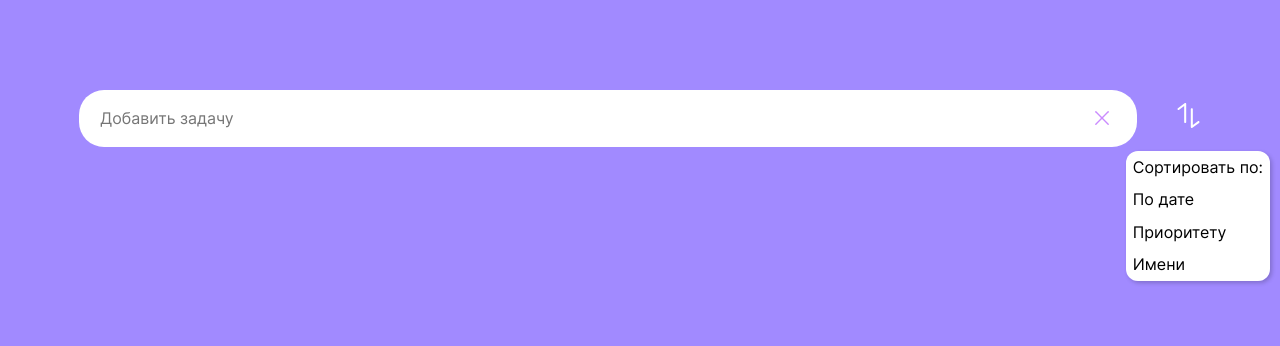
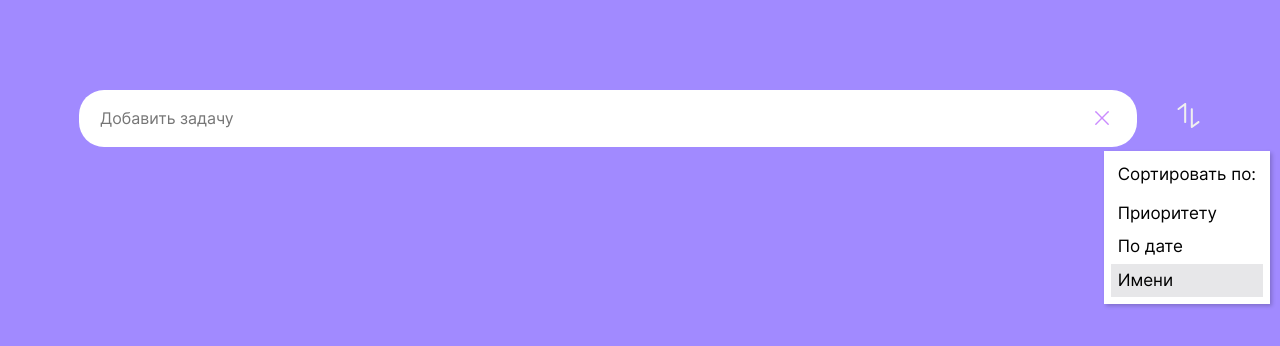
Before and after one commit to nidoveralis/todo-list-react, a React (Create React App) app: page / in a window 1280 px wide. Both pictures are taken after a click on the button 1188 px from the left and 115 px from the top of the page. Shown: the top 346 px of the page. Built offline with nearby package versions, Linux system fonts and the light colour scheme.

Commit message:
fix: slider

```diff
--- a/src/Interface.tsx
+++ b/src/Interface.tsx
@@ -36,7 +36,8 @@ interface ArrayProps {
     priority: string;
     day: string;
   }>;
-  searching?: boolean
+  searching?: boolean,
+  sortType?: string
 }
 
 interface PopupProps {
--- a/src/components/ElementToSort/ElementToSort.module.css
+++ b/src/components/ElementToSort/ElementToSort.module.css
@@ -7,7 +7,6 @@
   border: none;
   margin: 0;
   padding: 0;
-  background-color: #fff;
   cursor: pointer;
 }
 
@@ -33,25 +32,32 @@
   position: absolute;
   right: 10px;
   z-index: 1;
-  border-radius: 12px;
-  -webkit-border-radius: 12px;
-  -moz-border-radius: 12px;
-  -ms-border-radius: 12px;
-  -o-border-radius: 12px;
-  overflow: hidden;
+  background-color: #fff;
+  padding: 7px;
 }
 
 .button_menu {
   width: 100%;
   text-align: start;
   padding: 7px;
+  font-size: 17px;
+  background-color: transparent;
 }
 
 .button_menu:disabled {
   cursor: auto;
   color: #000;
+  background-color: #3f3f491f;
 }
 
 .menu_opened {
   display: block;
+  font-size: 17px;
 }
+
+.text {
+  margin: 0;
+  padding: 7px;
+  padding-bottom: 12px;
+  color: #000;
+}
--- a/src/components/ElementToSort/ElementToSort.tsx
+++ b/src/components/ElementToSort/ElementToSort.tsx
@@ -1,13 +1,18 @@
 import React from "react";
-import { useDispatch } from 'react-redux';
+import { useDispatch, useSelector } from 'react-redux';
 import cn from "classnames";
 import styles from './ElementToSort.module.css';
 import { buttonList } from "../../constants";
-import { sortOnPriority, sortOnData, sortOnName } from '../../store/actions/actions';
+import { sort, sortType } from '../../store/actions/actions';
+import { RootState } from '../../store/store';
 
 function ElementToSort() {
+
   const dispatch = useDispatch();
+  const sortType = useSelector((state: RootState) => state.listTasks.sortType);
   const [isOpenMenu, setIsOpenMenu] = React.useState(false);
+  const [sortBy, setSortBy] = React.useState('text'); //выбран
+
 
   function openMenu() {
     setIsOpenMenu(!isOpenMenu);
@@ -15,28 +20,26 @@ function ElementToSort() {
 
   function handleClickItemMenu(el: string) {
     setIsOpenMenu(false);
-    if (el === 'day') {
-      dispatch(sortOnData());
-    } else if (el === 'text') {
-      dispatch(sortOnName());
-    } else if (el === 'priority') {
-      dispatch(sortOnPriority());
-    }
+    setSortBy(el);
   }
+  React.useEffect(() => {
+    dispatch(sort(sortBy))
+  }, [sortBy])
 
-  return(
+  return (
     <div className={styles.sort}>
-      <button className={cn(styles.button, styles.button_icon)} onClick={openMenu}/>
+      <button className={cn(styles.button, styles.button_icon)} onClick={openMenu} />
       <ul className={cn(styles.menu, isOpenMenu && styles.menu_opened)}>
+        <p className={styles.text}>Сортировать по:</p>
         {buttonList.map((el) =>
           <li key={el.id}>
             <button
               type='button'
               className={cn(styles.button, styles.button_menu)}
-              disabled={el.id === 0 && true}
-              onClick={()=>handleClickItemMenu(el.prop)}
-              >{el.name}</button>
-            </li>
+              disabled={sortBy === el.prop}
+              onClick={() => handleClickItemMenu(el.prop)}
+            >{el.name}</button>
+          </li>
         )}
       </ul>
     </div>
--- a/src/components/Form/Form.tsx
+++ b/src/components/Form/Form.tsx
@@ -17,6 +17,7 @@ function Form() {
   function handlerClearInput() {
     setInputValue('');
     dispatch(searching(false));
+    dispatch(searchItem(''));
   }
 
   function submitForm(e: React.FormEvent<HTMLFormElement>) {
--- a/src/components/Item/Item.tsx
+++ b/src/components/Item/Item.tsx
@@ -7,7 +7,6 @@ import { removeItem, completedItem } from '../../store/actions/actions';
 
 function Item({elem, handlerEditItem}: ItemProps) {
   const dispatch = useDispatch();
-
   const priorityClass = elem.priority === 'hight' ? styles.priority_high : styles.priority_low;
   const dateParts = elem.day.split('.');
   const day = dateParts[0];
--- a/src/components/ItemList/ItemList.tsx
+++ b/src/components/ItemList/ItemList.tsx
@@ -19,7 +19,7 @@ function ItemList({handlerEditItem}: ListProps) {
       setlist(todolist);
       setNotFind(false);
     }
-  }, [searching]);
+  }, [searching, todolist]);
 
   React.useEffect(() => {
     if (searchResult && searchResult.length > 0) {
@@ -34,6 +34,7 @@ function ItemList({handlerEditItem}: ListProps) {
       setNotFind(false);
     }
   }, [searchResult]);
+  console.log(todolist)
   return(
     <ul className={styles.list}>
       <p className={cn(styles.text, classText)}>Не найдено</p>
--- a/src/constants.ts
+++ b/src/constants.ts
@@ -1,22 +1,16 @@
 export const buttonList =
-  [{
+  [  {
     id: 0,
-    name:'Сортировать по:',
-    disable: 'true',
-    prop: ''
+    name:'Приоритету',
+    prop: 'priority'
   },
   {
-    id: 2,
+    id: 1,
     name:'По дате',
     prop: 'day'
   },
   {
     id: 3,
-    name:'Приоритету',
-    prop: 'priority'
-  },
-  {
-    id: 4,
     name:'Имени',
     prop: 'text'
   }];
--- a/src/store/actions/actions.ts
+++ b/src/store/actions/actions.ts
@@ -42,20 +42,26 @@ export const searching = (data: boolean) => {
   }
 }
 
-export const sortOnName = () => {
+export const sortType = (data: string) => {
   return {
-    type: 'SORT_ON_NAME'
+    type: 'SORT_TYPE',
+    payload: data
   }
 }
 
-export const sortOnData = () => {
-  return {
-    type: 'SORT_ON_DATA'
+export const sort = (data: string) => {
+  if (data === 'day') {
+    return {
+      type: 'SORT_ON_DATA'
+    }
+  } else  if (data === 'text') {
+    return {
+      type: 'SORT_ON_NAME'
+    }
+  } else {
+    return {
+      type: 'SORT_ON_PRIORITY'
+    }
   }
+
 }
-
-export const sortOnPriority = () => {
-  return {
-    type: 'SORT_ON_PRIORITY'
-  }
-}
--- a/src/store/reducer.ts
+++ b/src/store/reducer.ts
@@ -4,7 +4,8 @@ import { ArrayProps, Item } from '../Interface';
 const initialState: ArrayProps = {
   todolist: [],
   searchResults: [],
-  searching: false
+  searching: false,
+  sortType: 'text'
 };
 
 export const listTasks: Reducer<ArrayProps, AnyAction> = (state = initialState, action) => {
@@ -102,6 +103,13 @@ export const listTasks: Reducer<ArrayProps, AnyAction> = (state = initialState,
         searching: false
       };
 
+      case 'SORT_TYPE':
+      return {
+        ...state,
+        sortType: action.payload
+      };
+
+
       case 'SORT_ON_NAME': // сортировать по имени
       const sortedNameList = state.todolist.slice().sort((a, b) => {
         if (a.text > b.text) {
@@ -120,18 +128,14 @@ export const listTasks: Reducer<ArrayProps, AnyAction> = (state = initialState,
       };
 
       case 'SORT_ON_DATA': //сортировать по дате
-      const sortedDataList = state.todolist.sort((a, b) => {
+      const sortedDateList = [...state.todolist].sort((a, b) => {
         const dateA = a.day.split('.').reverse().join('');
         const dateB = b.day.split('.').reverse().join('');
-
         return dateA.localeCompare(dateB);
       });
-      console.log(sortedDataList)
       return {
         ...state,
-        todolist: sortedDataList
-        //searchResults: searchResults,
-        //searching: true
+        todolist: sortedDateList
       };
 
       case 'SORT_ON_PRIORITY': //сортировать по приоритету
@@ -147,10 +151,7 @@ export const listTasks: Reducer<ArrayProps, AnyAction> = (state = initialState,
     return {
       ...state,
       todolist: sortedPriorityList
-        //searchResults: searchResults,
-        //searching: true
     };
-
 
 
     default:
```
Lines whose indentation alone changed are shown as unchanged.
